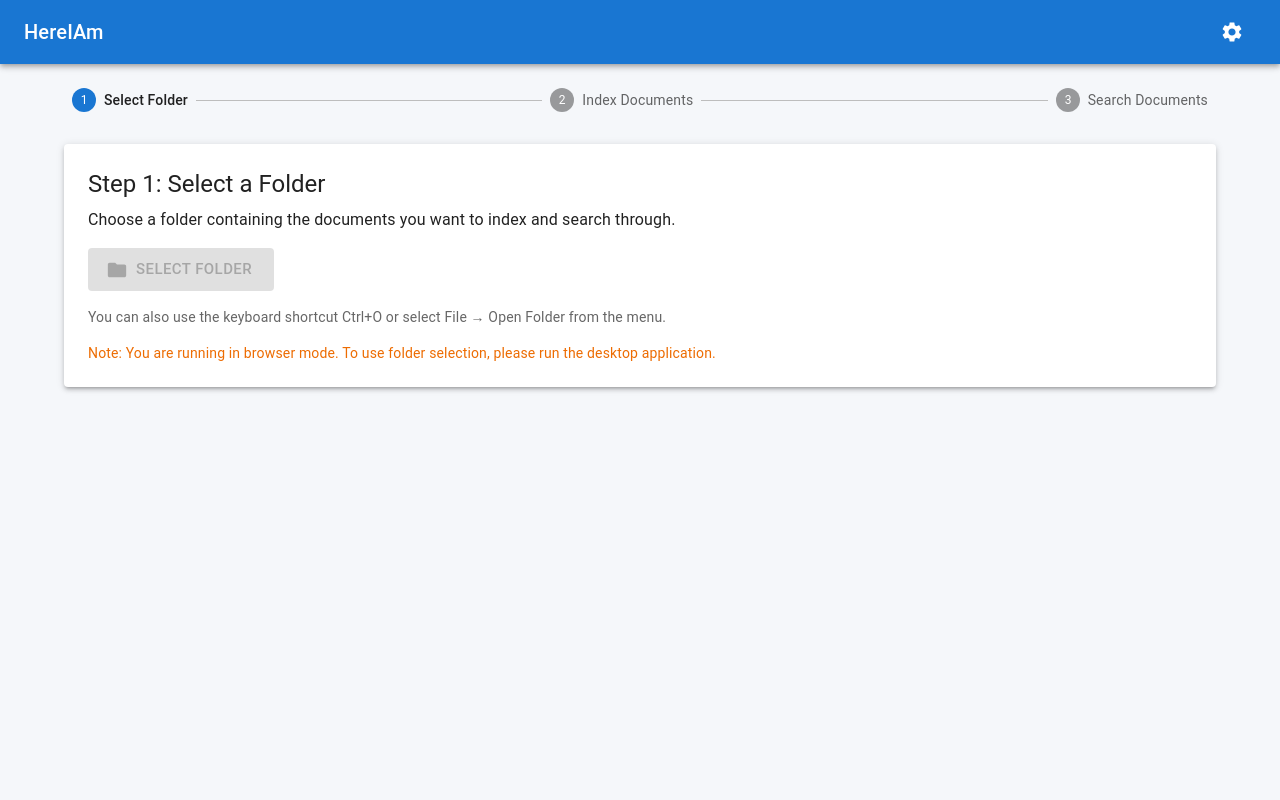
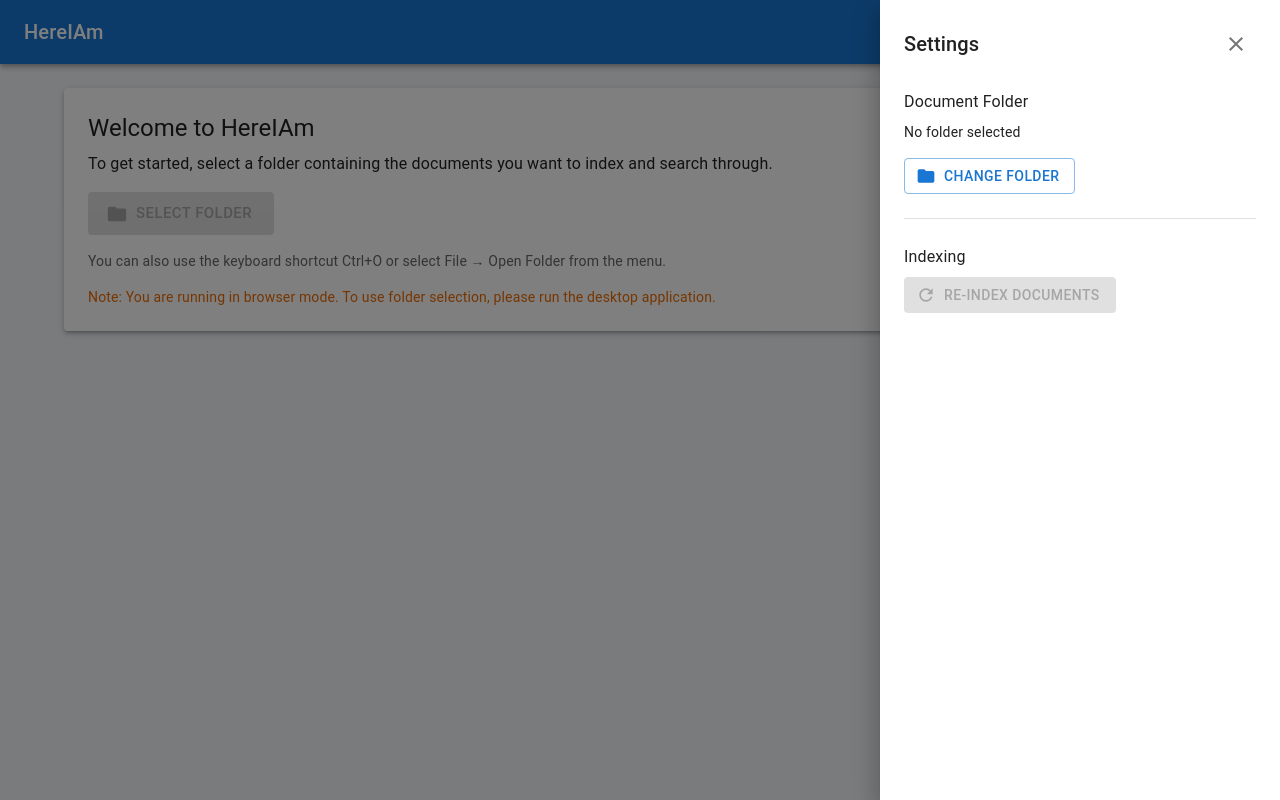
Before and after one commit to mrconter1/hereiam, a React (Vite) app: page / in a window 1280 px wide. Both pictures are taken after a click on the button 1232 px from the left and 32 px from the top of the page. Built offline with nearby package versions, Linux system fonts and the light colour scheme.

Commit message:
Improve UI

```diff
--- a/src/main/preload.js
+++ b/src/main/preload.js
@@ -9,6 +9,7 @@ contextBridge.exposeInMainWorld(
     scanDirectory: (directoryPath) => ipcRenderer.invoke('scan-directory', directoryPath),
     readFile: (filePath) => ipcRenderer.invoke('read-file', filePath),
     search: (query) => ipcRenderer.invoke('search', query),
+    checkIndexedData: () => ipcRenderer.invoke('check-indexed-data'),
     onFolderSelected: (callback) => {
       ipcRenderer.on('folder-selected', (event, folderPath) => {
         callback(folderPath);
--- a/src/renderer/App.jsx
+++ b/src/renderer/App.jsx
@@ -15,9 +15,7 @@ import {
   ListItemButton,
   ListItemText,
   Paper,
-  Step,
-  StepLabel,
-  Stepper,
+  Drawer,
   Toolbar,
   Typography,
   TextField,
@@ -28,7 +26,9 @@ import {
   Search as SearchIcon,
   Settings as SettingsIcon,
   ArrowBack as ArrowBackIcon,
-  Description as DescriptionIcon
+  Description as DescriptionIcon,
+  Refresh as RefreshIcon,
+  Close as CloseIcon
 } from '@mui/icons-material';
 
 const AppContainer = styled.div`
@@ -94,16 +94,15 @@ const SearchResultScore = styled.span`
   margin-left: 8px;
 `;
 
-// Setup steps
-const steps = [
-  'Select Folder',
-  'Index Documents',
-  'Search Documents'
-];
+const SearchBox = styled(Box)`
+  display: flex;
+  gap: 16px;
+  margin-bottom: 24px;
+`;
 
 function App() {
   const theme = useTheme();
-  const [activeStep, setActiveStep] = useState(0);
+  const [settingsOpen, setSettingsOpen] = useState(false);
   const [selectedFolder, setSelectedFolder] = useState(null);
   const [isScanning, setIsScanning] = useState(false);
   const [files, setFiles] = useState([]);
@@ -116,6 +115,8 @@ function App() {
   const [searchQuery, setSearchQuery] = useState('');
   const [searchResults, setSearchResults] = useState([]);
   const [isSearching, setIsSearching] = useState(false);
+  const [hasIndexedData, setHasIndexedData] = useState(false);
+  const [needsInitialSetup, setNeedsInitialSetup] = useState(true);
   const [indexingDetails, setIndexingDetails] = useState({
     currentFile: '',
     processedFiles: 0,
@@ -143,6 +144,9 @@ function App() {
           totalFilesFound: progress.totalFilesFound || progress.totalFiles
         });
       });
+
+      // Check if we have indexed data
+      checkForIndexedData();
     }
 
     // Clean up event listeners when component unmounts
@@ -153,13 +157,35 @@ function App() {
     };
   }, []);
 
+  // Check if we have indexed data
+  const checkForIndexedData = async () => {
+    try {
+      const result = await window.electron.checkIndexedData();
+      if (result.success) {
+        setHasIndexedData(result.hasData);
+        setSelectedFolder(result.folderPath || null);
+        setNeedsInitialSetup(!result.hasData);
+
+        if (result.hasData) {
+          setStatusMessage(`Loaded ${result.chunksCount} indexed chunks from ${result.folderPath}`);
+        }
+      }
+    } catch (error) {
+      console.error('Error checking indexed data:', error);
+    }
+  };
+
   const handleFolderSelected = (folderPath) => {
     setSelectedFolder(folderPath);
     setFiles([]);
     setSelectedFile(null);
     setFileContent('');
     setStatusMessage(`Selected folder: ${folderPath}`);
-    setActiveStep(1); // Move to next step
+
+    // If we're in settings, don't start indexing automatically
+    if (!settingsOpen) {
+      scanDirectory(folderPath);
+    }
   };
 
   const handleSelectFolder = async () => {
@@ -183,8 +209,8 @@ function App() {
     }
   };
 
-  const scanDirectory = async () => {
-    if (!selectedFolder) return;
+  const scanDirectory = async (folderToScan = selectedFolder) => {
+    if (!folderToScan) return;
 
     try {
       setIsScanning(true);
@@ -192,7 +218,7 @@ function App() {
       setStatusMessage('Scanning directory...');
       setError(null);
 
-      const result = await window.electron.scanDirectory(selectedFolder);
+      const result = await window.electron.scanDirectory(folderToScan);
 
       if (result.success) {
         setFiles(result.files);
@@ -201,7 +227,11 @@ function App() {
           : '';
         setStatusMessage(`Found ${result.files.length} files${totalFilesMessage} and created ${result.chunksCount} chunks`);
         setProgress(100);
-        setActiveStep(2); // Move to final step
+        setHasIndexedData(true);
+        setNeedsInitialSetup(false);
+
+        // Close settings drawer if open
+        setSettingsOpen(false);
       } else {
         setError('Error scanning directory: ' + result.error);
         setStatusMessage('Error scanning directory: ' + result.error);
@@ -315,29 +345,18 @@ function App() {
     }
   };
 
-  const resetSetup = () => {
-    setActiveStep(0);
-    setSelectedFolder(null);
-    setFiles([]);
-    setSelectedFile(null);
-    setFileContent('');
-    setStatusMessage('');
-    setError(null);
-    setSearchQuery('');
-    setSearchResults([]);
+  const toggleSettings = () => {
+    setSettingsOpen(!settingsOpen);
   };
 
-  // Render different content based on the active step
-  const renderStepContent = () => {
-    switch (activeStep) {
-      case 0:
-        return (
+  // Render the initial setup screen
+  const renderInitialSetup = () => (
     <StyledPaper elevation={3}>
       <Typography variant="h5" gutterBottom>
-              Step 1: Select a Folder
+        Welcome to HereIAm
       </Typography>
       <Typography variant="body1" paragraph>
-              Choose a folder containing the documents you want to index and search through.
+        To get started, select a folder containing the documents you want to index and search through.
       </Typography>
       <Button
         variant="contained"
@@ -365,77 +384,11 @@ function App() {
     </StyledPaper>
   );
 
-      case 1:
-        return (
-          <StyledPaper elevation={3}>
-            <Typography variant="h5" gutterBottom>
-              Step 2: Index Documents
-            </Typography>
-            <Typography variant="body1" paragraph>
-              Selected folder: <strong>{selectedFolder}</strong>
-            </Typography>
-            <Typography variant="body1" paragraph>
-              Click the button below to scan and index all documents in the selected folder.
-            </Typography>
-            <Box sx={{ display: 'flex', gap: 2 }}>
-              <Button
-                variant="outlined"
-                startIcon={<ArrowBackIcon />}
-                onClick={resetSetup}
-              >
-                Back
-              </Button>
-              <Button
-                variant="contained"
-                color="primary"
-                startIcon={isScanning ? <CircularProgress size={20} color="inherit" /> : <SearchIcon />}
-                onClick={scanDirectory}
-                disabled={isScanning || !isElectron}
-              >
-                {isScanning ? 'Indexing...' : 'Start Indexing'}
-              </Button>
-            </Box>
-            {isScanning && (
-              <Box sx={{ width: '100%', mt: 2 }}>
-                <LinearProgress variant="determinate" value={progress} />
-                <Typography variant="body2" sx={{ mt: 1 }}>
-                  Processing file {indexingDetails.processedFiles} of {indexingDetails.totalFiles}
-                  {indexingDetails.totalFilesFound > indexingDetails.totalFiles &&
-                    ` (limited from ${indexingDetails.totalFilesFound} total files)`}
-                </Typography>
-                <Typography variant="body2" sx={{ mt: 0.5 }} noWrap>
-                  {indexingDetails.currentFile}
-                </Typography>
-              </Box>
-            )}
-            {statusMessage && (
-              <StatusText variant="body2">
-                {statusMessage}
-              </StatusText>
-            )}
-            {error && (
-              <StatusText color="error.main" variant="body2">
-                {error}
-              </StatusText>
-            )}
-          </StyledPaper>
-        );
-
-      case 2:
-        return (
+  // Render the main search interface
+  const renderSearchInterface = () => (
     <>
       <StyledPaper elevation={3}>
-              <Typography variant="h5" gutterBottom>
-                Step 3: Search Documents
-              </Typography>
-              <Typography variant="body1" paragraph>
-                Indexing complete! You can now search through your documents using natural language.
-              </Typography>
-              <Typography variant="body2" paragraph>
-                Indexed {files.length} files from {selectedFolder}
-              </Typography>
-
-              <Box sx={{ display: 'flex', gap: 1, mb: 2 }}>
+        <SearchBox>
           <TextField
             fullWidth
             label="Search Query"
@@ -450,21 +403,23 @@ function App() {
             color="primary"
             startIcon={isSearching ? <CircularProgress size={20} color="inherit" /> : <SearchIcon />}
             onClick={handleSearch}
-                  disabled={isSearching || !searchQuery.trim()}
+            disabled={isSearching || !searchQuery.trim() || !hasIndexedData}
           >
             Search
           </Button>
-              </Box>
+        </SearchBox>
 
-              <Box sx={{ display: 'flex', gap: 2 }}>
-                <Button
-                  variant="outlined"
-                  startIcon={<ArrowBackIcon />}
-                  onClick={resetSetup}
-                >
-                  Start Over
-                </Button>
-              </Box>
+        {statusMessage && (
+          <StatusText variant="body2">
+            {statusMessage}
+          </StatusText>
+        )}
+
+        {error && (
+          <StatusText color="error.main" variant="body2">
+            {error}
+          </StatusText>
+        )}
       </StyledPaper>
 
       {searchResults.length > 0 && (
@@ -521,10 +476,82 @@ function App() {
     </>
   );
 
-      default:
-        return null;
-    }
-  };
+  // Render the settings drawer
+  const renderSettingsDrawer = () => (
+    <Drawer
+      anchor="right"
+      open={settingsOpen}
+      onClose={toggleSettings}
+      sx={{ '& .MuiDrawer-paper': { width: { xs: '100%', sm: 400 } } }}
+    >
+      <Box sx={{ p: 3 }}>
+        <Box sx={{ display: 'flex', justifyContent: 'space-between', alignItems: 'center', mb: 3 }}>
+          <Typography variant="h6">Settings</Typography>
+          <IconButton onClick={toggleSettings}>
+            <CloseIcon />
+          </IconButton>
+        </Box>
+
+        <Typography variant="subtitle1" gutterBottom>
+          Document Folder
+        </Typography>
+
+        <Box sx={{ mb: 3 }}>
+          {selectedFolder ? (
+            <Typography variant="body2" sx={{ mb: 2 }}>
+              Current folder: <strong>{selectedFolder}</strong>
+            </Typography>
+          ) : (
+            <Typography variant="body2" sx={{ mb: 2 }}>
+              No folder selected
+            </Typography>
+          )}
+
+          <Button
+            variant="outlined"
+            startIcon={<FolderIcon />}
+            onClick={handleSelectFolder}
+            sx={{ mr: 2 }}
+          >
+            Change Folder
+          </Button>
+        </Box>
+
+        <Divider sx={{ my: 3 }} />
+
+        <Typography variant="subtitle1" gutterBottom>
+          Indexing
+        </Typography>
+
+        <Box>
+          <Button
+            variant="contained"
+            color="primary"
+            startIcon={isScanning ? <CircularProgress size={20} color="inherit" /> : <RefreshIcon />}
+            onClick={() => scanDirectory()}
+            disabled={isScanning || !selectedFolder}
+            sx={{ mb: 2 }}
+          >
+            {isScanning ? 'Indexing...' : 'Re-Index Documents'}
+          </Button>
+
+          {isScanning && (
+            <Box sx={{ width: '100%', mt: 2 }}>
+              <LinearProgress variant="determinate" value={progress} />
+              <Typography variant="body2" sx={{ mt: 1 }}>
+                Processing file {indexingDetails.processedFiles} of {indexingDetails.totalFiles}
+                {indexingDetails.totalFilesFound > indexingDetails.totalFiles &&
+                  ` (limited from ${indexingDetails.totalFilesFound} total files)`}
+              </Typography>
+              <Typography variant="body2" sx={{ mt: 0.5 }} noWrap>
+                {indexingDetails.currentFile}
+              </Typography>
+            </Box>
+          )}
+        </Box>
+      </Box>
+    </Drawer>
+  );
 
   return (
     <AppContainer>
@@ -533,7 +560,7 @@ function App() {
           <Typography variant="h6" component="div" sx={{ flexGrow: 1 }}>
             HereIAm
           </Typography>
-          <IconButton color="inherit" size="large">
+          <IconButton color="inherit" size="large" onClick={toggleSettings}>
             <SettingsIcon />
           </IconButton>
         </Toolbar>
@@ -541,19 +568,11 @@ function App() {
 
       <MainContent>
         <Container maxWidth="lg">
-          <Box sx={{ mb: 4 }}>
-            <Stepper activeStep={activeStep}>
-              {steps.map((label) => (
-                <Step key={label}>
-                  <StepLabel>{label}</StepLabel>
-                </Step>
-              ))}
-            </Stepper>
-          </Box>
-
-          {renderStepContent()}
+          {needsInitialSetup ? renderInitialSetup() : renderSearchInterface()}
         </Container>
       </MainContent>
+
+      {renderSettingsDrawer()}
     </AppContainer>
   );
 }
```
Also changed, not shown: hereiam-main.js (+53 -0 lines). Lines whose indentation alone changed are shown as unchanged.
